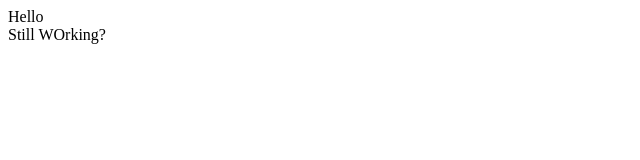
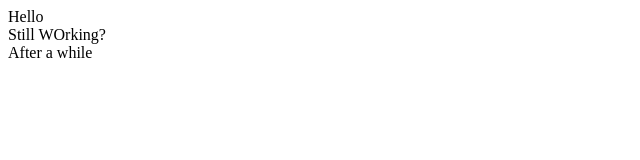
Before and after one commit to Thomas-360/demo-repo, a plain HTML site: page Index.html in a window 1280 px wide. Shown: the whole page, without its empty margins (0-640 px from the left). Drawn offline with Linux system fonts and the light colour scheme.

Commit message:
added line aftr while

```diff
--- a/Index.html
+++ b/Index.html
@@ -1,2 +1,3 @@
 <div>Hello</div>
 <div>Still WOrking?</div>
+<div>After a while</div>
```
